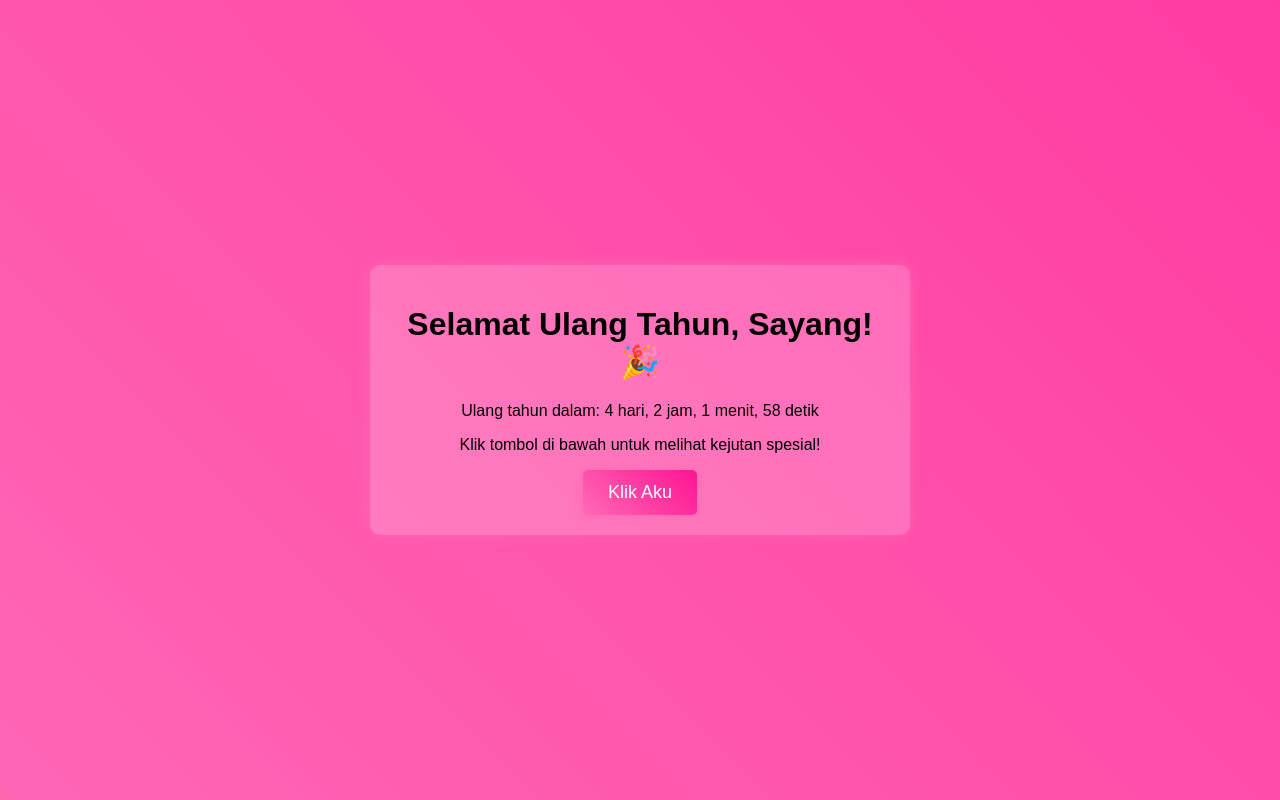
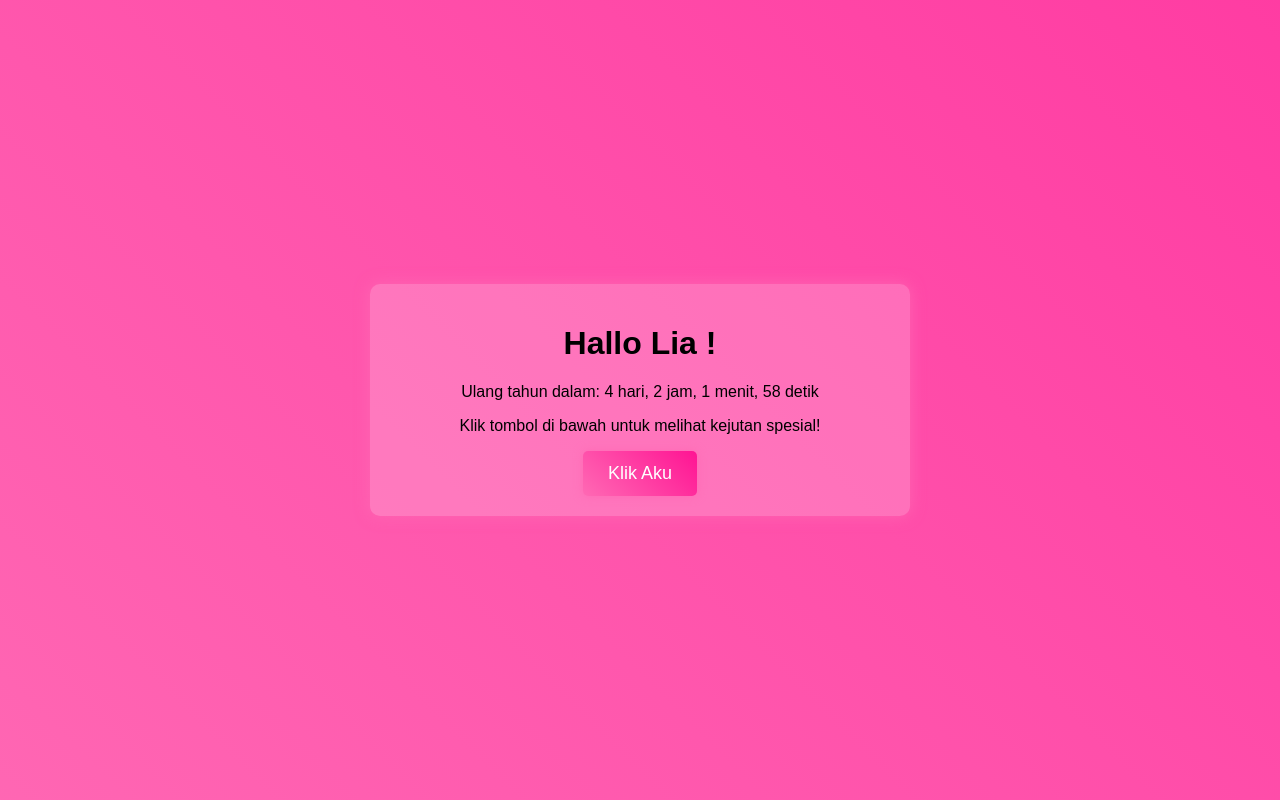
Before and after one commit to vipriefmh/2, a plain HTML site: page index.html in a window 1280 px wide. Drawn offline with Linux system fonts and the light colour scheme.

Commit message:
Update index.html

```diff
--- a/index.html
+++ b/index.html
@@ -3,12 +3,12 @@
 <head>
     <meta charset="UTF-8">
     <meta name="viewport" content="width=device-width, initial-scale=1.0">
-    <title>Happy Birthday Sayang!</title>
+    <title>Created By Riefmh</title>
     <link rel="stylesheet" href="style.css">
 </head>
 <body>
     <div class="container" id="mainContainer">
-        <h1>Selamat Ulang Tahun, Sayang! 🎉</h1>
+        <h1>Hallo Lia !</h1>
         <p id="countdown"></p>
         <p>Klik tombol di bawah untuk melihat kejutan spesial!</p>
         <button class="btn" id="loveButton">Klik Aku</button>
```
